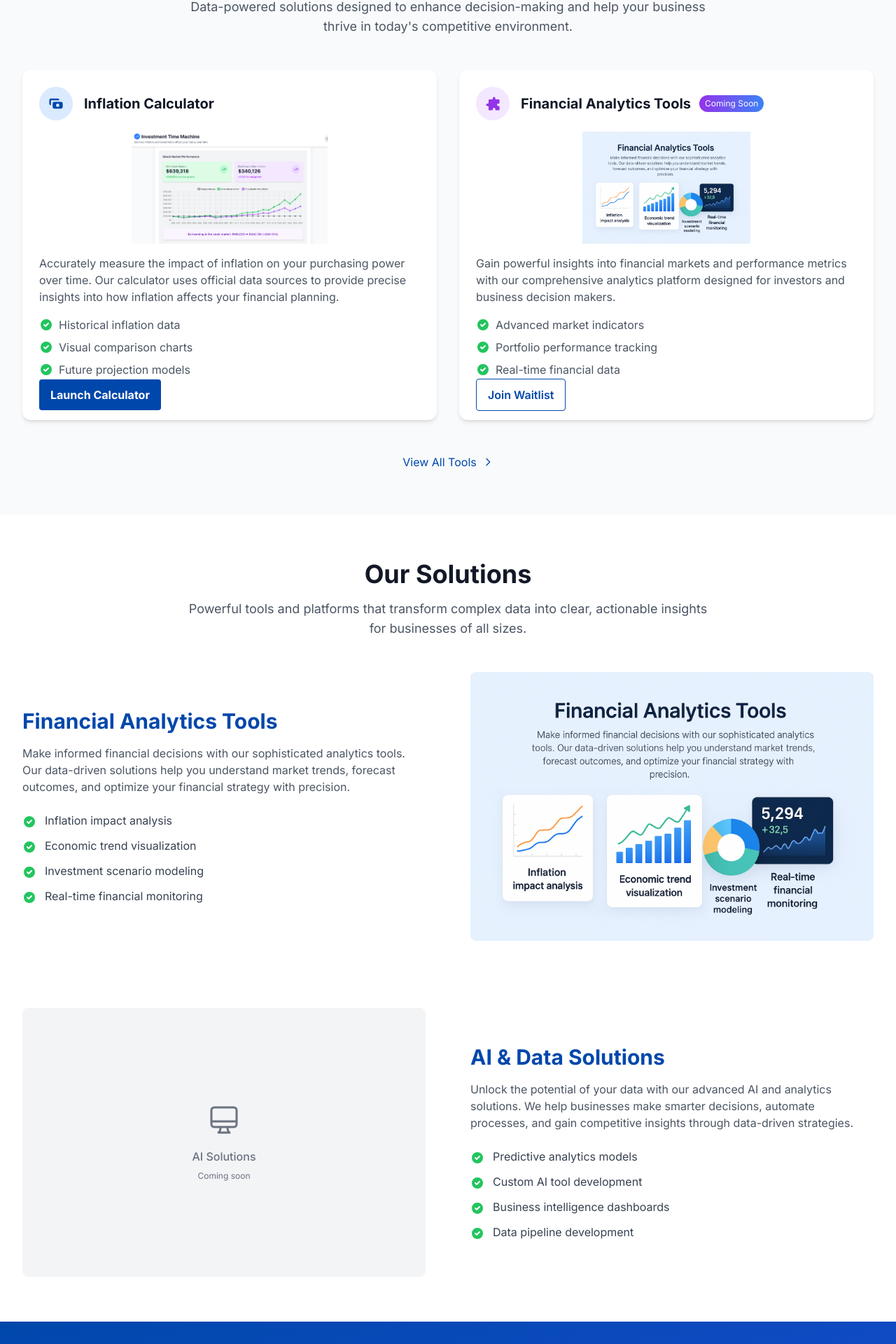
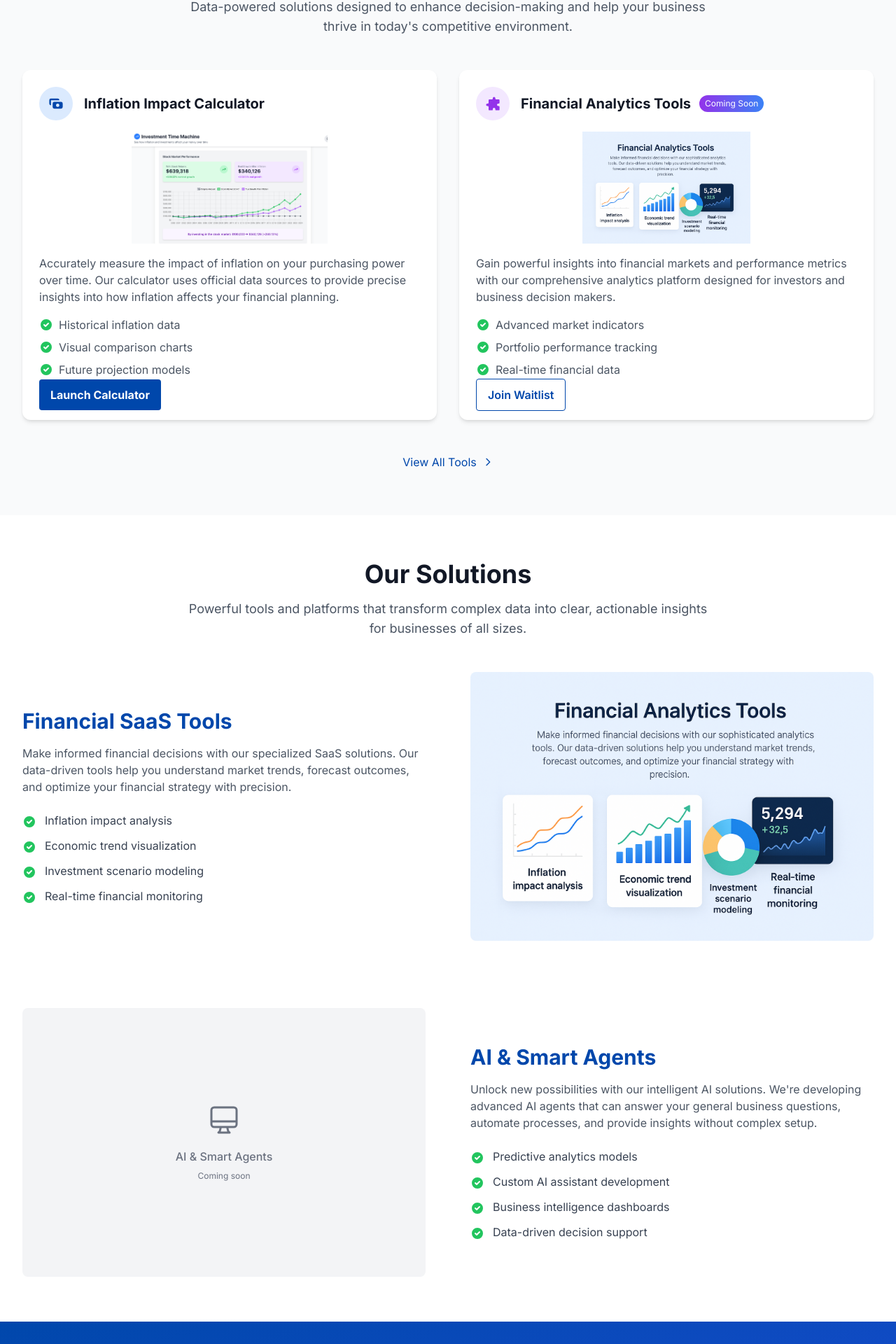
Before and after one commit to Leo309/Skynex-Website, a Next.js app: page / in a window 1280 px wide. Shown: the part 1510-3430 px from the top of the page at 70% size. Built offline with nearby package versions, Linux system fonts and the light colour scheme.

Commit message:
Tool name update

```diff
--- a/app/(routes)/tools/page.tsx
+++ b/app/(routes)/tools/page.tsx
@@ -32,7 +32,7 @@ export default function ToolsPage() {
             <div className="mb-16 bg-white dark:bg-gray-800 rounded-xl shadow-lg overflow-hidden">
               <div className="md:flex">
                 <div className="md:w-2/5 bg-gradient-to-br from-blue-600 to-skynex-blue p-8 text-white">
-                  <h3 className="text-2xl font-bold mb-4">Inflation Calculator</h3>
+                  <h3 className="text-2xl font-bold mb-4">Inflation Impact Calculator</h3>
                   <p className="mb-6">
                     Understand the real impact of inflation on your purchasing power with our
                     comprehensive calculator tool.
@@ -77,7 +77,7 @@ export default function ToolsPage() {
                     <div className="w-full h-64 overflow-hidden rounded-lg">
                       <img
                         src="/images/tools/Inflation Calculator.png"
-                        alt="Inflation Calculator Tool Interface"
+                        alt="Inflation Impact Calculator Tool Interface"
                         className="w-full h-full object-cover"
                       />
                     </div>
@@ -254,15 +254,12 @@ export default function ToolsPage() {
           <div className="grid md:grid-cols-3 gap-8">
             <div className="bg-gray-50 dark:bg-gray-800 p-6 rounded-lg">
               <p className="italic text-gray-600 dark:text-gray-300 mb-6">
-                "The Inflation Calculator has become an essential tool for our financial planning. It's intuitive,
+                "The Inflation Impact Calculator has become an essential tool for our financial planning. It's intuitive,
                 accurate, and provides insights that help us make better investment decisions."
               </p>
-              <div className="flex items-center">
-                <div className="w-12 h-12 bg-gray-300 dark:bg-gray-600 rounded-full mr-4"></div>
               <div>
                 <h4 className="font-bold">Financial Analyst</h4>
                 <p className="text-sm text-gray-500">Investment Firm</p>
-                </div>
               </div>
             </div>
             <div className="bg-gray-50 dark:bg-gray-800 p-6 rounded-lg">
@@ -270,12 +267,9 @@ export default function ToolsPage() {
                 "What sets SKYNEX's tools apart is the attention to detail and user experience.
                 The data is comprehensive, but presented in a way that's easy to understand and actionable."
               </p>
-              <div className="flex items-center">
-                <div className="w-12 h-12 bg-gray-300 dark:bg-gray-600 rounded-full mr-4"></div>
               <div>
                 <h4 className="font-bold">E-Commerce Manager</h4>
                 <p className="text-sm text-gray-500">Retail Company</p>
-                </div>
               </div>
             </div>
             <div className="bg-gray-50 dark:bg-gray-800 p-6 rounded-lg">
@@ -283,12 +277,9 @@ export default function ToolsPage() {
                 "We've been on the waitlist for the AI Market Analyzer and can't wait to start using it.
                 If it's anything like their other tools, it will be a game-changer for our market research."
               </p>
-              <div className="flex items-center">
-                <div className="w-12 h-12 bg-gray-300 dark:bg-gray-600 rounded-full mr-4"></div>
               <div>
                 <h4 className="font-bold">Marketing Director</h4>
                 <p className="text-sm text-gray-500">Tech Startup</p>
-                </div>
               </div>
             </div>
           </div>
@@ -301,7 +292,7 @@ export default function ToolsPage() {
           <div className="max-w-3xl mx-auto text-center">
             <h2 className="heading-lg mb-6">Ready to Experience Our Tools?</h2>
             <p className="text-lg mb-8 text-blue-100">
-              Whether you're looking to use our existing tools or discuss custom solutions for your business,
+              Whether you're looking to use our tools or discuss custom solutions for your business,
               we're here to help you leverage data and technology for better decision-making.
             </p>
             <div className="flex flex-col sm:flex-row gap-4 justify-center">
@@ -311,7 +302,7 @@ export default function ToolsPage() {
                 rel="noopener noreferrer"
                 className="bg-white text-blue-700 hover:bg-blue-50 font-bold py-3 px-8 rounded-md transition-colors text-lg"
               >
-                Try Inflation Calculator
+                Try Inflation Impact Calculator
               </a>
               <Link
                 href="/contact"
--- a/components/FeaturedTools.tsx
+++ b/components/FeaturedTools.tsx
@@ -23,12 +23,12 @@ export default function FeaturedTools() {
                     <path fillRule="evenodd" d="M4 4a2 2 0 00-2 2v4a2 2 0 002 2V6h10a2 2 0 00-2-2H4zm2 6a2 2 0 012-2h8a2 2 0 012 2v4a2 2 0 01-2 2H8a2 2 0 01-2-2v-4zm6 4a2 2 0 100-4 2 2 0 000 4z" clipRule="evenodd"></path>
                   </svg>
                 </div>
-                <h3 className="text-xl font-bold">Inflation Calculator</h3>
+                <h3 className="text-xl font-bold">Inflation Impact Calculator</h3>
               </div>
               <div className="mb-4 h-40 overflow-hidden rounded-lg">
                 <img
                   src="/images/tools/Inflation Calculator.png"
-                  alt="Inflation Calculator Tool Interface"
+                  alt="Inflation Impact Calculator Tool Interface"
                   className="w-full h-full object-contain"
                 />
               </div>
--- a/components/ServiceSection.tsx
+++ b/components/ServiceSection.tsx
@@ -15,10 +15,10 @@ export default function ServiceSection() {
         <div className="grid md:grid-cols-2 gap-16 items-center">
           {/* E-Commerce Solutions */}
           <div>
-            <h3 className="heading-md mb-4 text-skynex-blue dark:text-skynex-accent">Financial Analytics Tools</h3>
+            <h3 className="heading-md mb-4 text-skynex-blue dark:text-skynex-accent">Financial SaaS Tools</h3>
             <p className="text-gray-600 dark:text-gray-300 mb-6">
-              Make informed financial decisions with our sophisticated analytics tools.
-              Our data-driven solutions help you understand market trends, forecast outcomes,
+              Make informed financial decisions with our specialized SaaS solutions.
+              Our data-driven tools help you understand market trends, forecast outcomes,
               and optimize your financial strategy with precision.
             </p>
             <ul className="space-y-3">
@@ -66,18 +66,18 @@ export default function ServiceSection() {
               <svg className="mx-auto h-12 w-12 mb-4" fill="none" viewBox="0 0 24 24" stroke="currentColor">
                 <path strokeLinecap="round" strokeLinejoin="round" strokeWidth={1.5} d="M9.75 17L9 20l-1 1h8l-1-1-.75-3M3 13h18M5 17h14a2 2 0 002-2V5a2 2 0 00-2-2H5a2 2 0 00-2 2v10a2 2 0 002 2z" />
               </svg>
-              <p className="font-medium">AI Solutions</p>
+              <p className="font-medium">AI & Smart Agents</p>
               <p className="text-xs mt-2">Coming soon</p>
             </div>
           </div>
 
           {/* AI & Data Solutions */}
           <div className="md:order-2 order-1">
-            <h3 className="heading-md mb-4 text-skynex-blue dark:text-skynex-accent">AI & Data Solutions</h3>
+            <h3 className="heading-md mb-4 text-skynex-blue dark:text-skynex-accent">AI & Smart Agents</h3>
             <p className="text-gray-600 dark:text-gray-300 mb-6">
-              Unlock the potential of your data with our advanced AI and analytics solutions.
-              We help businesses make smarter decisions, automate processes, and gain
-              competitive insights through data-driven strategies.
+              Unlock new possibilities with our intelligent AI solutions. We're developing advanced
+              AI agents that can answer your general business questions, automate processes, and
+              provide insights without complex setup.
             </p>
             <ul className="space-y-3">
               <li className="flex items-start">
@@ -90,7 +90,7 @@ export default function ServiceSection() {
                 <svg className="w-5 h-5 text-green-500 mr-3 mt-1" fill="currentColor" viewBox="0 0 20 20">
                   <path fillRule="evenodd" d="M10 18a8 8 0 100-16 8 8 0 000 16zm3.707-9.293a1 1 0 00-1.414-1.414L9 10.586 7.707 9.293a1 1 0 00-1.414 1.414l2 2a1 1 0 001.414 0l4-4z" clipRule="evenodd"></path>
                 </svg>
-                <span className="text-gray-700 dark:text-gray-300">Custom AI tool development</span>
+                <span className="text-gray-700 dark:text-gray-300">Custom AI assistant development</span>
               </li>
               <li className="flex items-start">
                 <svg className="w-5 h-5 text-green-500 mr-3 mt-1" fill="currentColor" viewBox="0 0 20 20">
@@ -102,7 +102,7 @@ export default function ServiceSection() {
                 <svg className="w-5 h-5 text-green-500 mr-3 mt-1" fill="currentColor" viewBox="0 0 20 20">
                   <path fillRule="evenodd" d="M10 18a8 8 0 100-16 8 8 0 000 16zm3.707-9.293a1 1 0 00-1.414-1.414L9 10.586 7.707 9.293a1 1 0 00-1.414 1.414l2 2a1 1 0 001.414 0l4-4z" clipRule="evenodd"></path>
                 </svg>
-                <span className="text-gray-700 dark:text-gray-300">Data pipeline development</span>
+                <span className="text-gray-700 dark:text-gray-300">Data-driven decision support</span>
               </li>
             </ul>
           </div>
```
Lines whose indentation alone changed are shown as unchanged.
